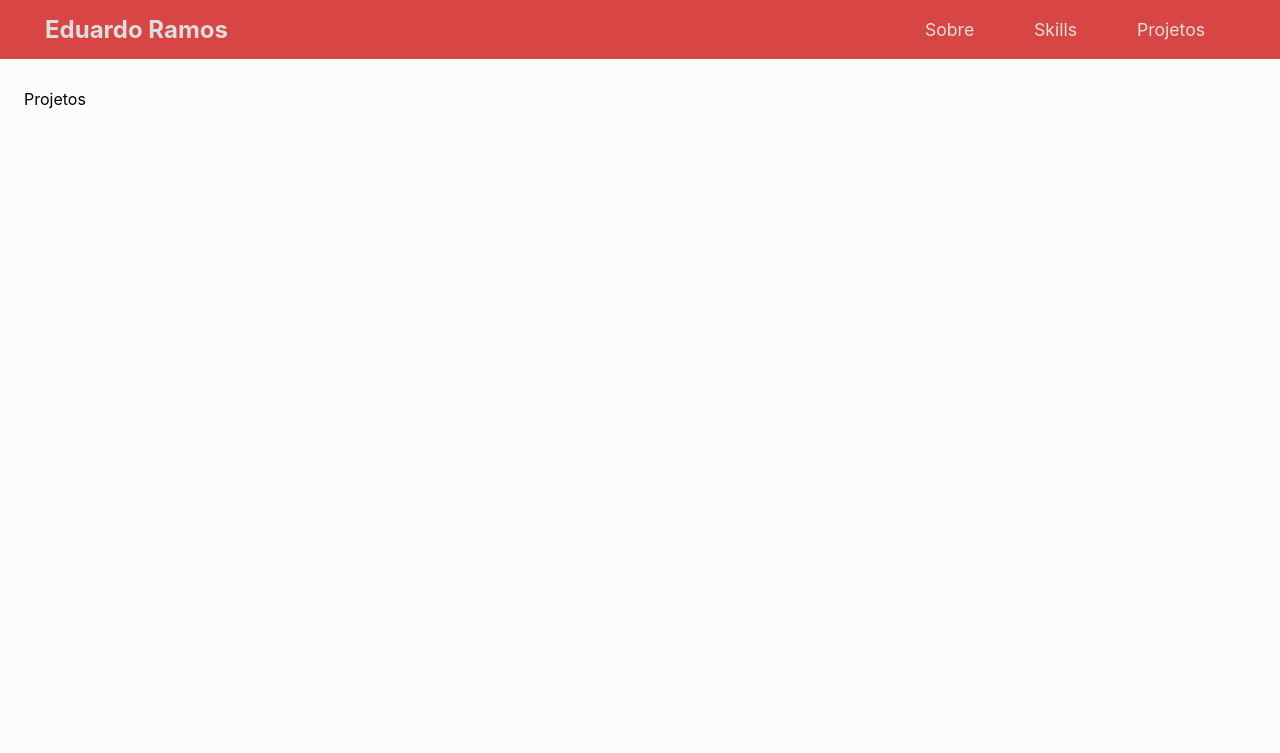
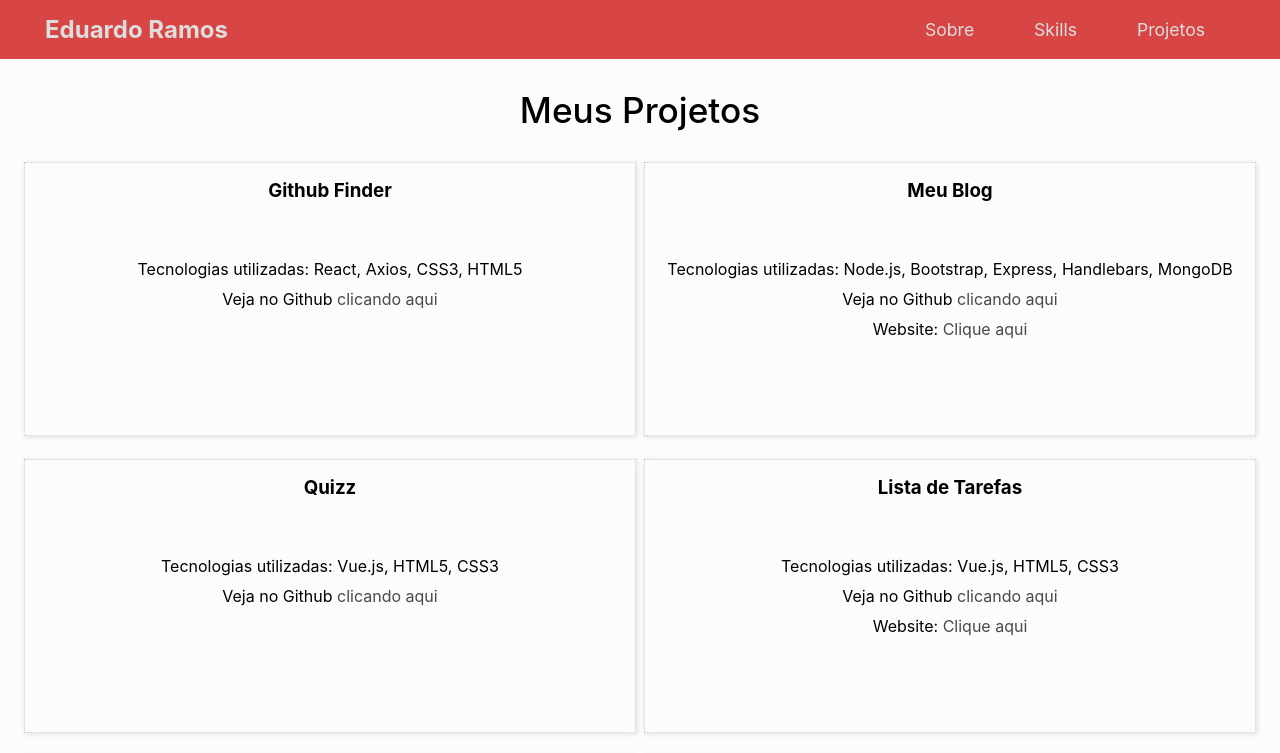
Before and after one commit to eduardoramos1/portfolio-React-Version, a React (Create React App) app: page /projetos in a window 1280 px wide. Shown: the top 753 px of the page. Built offline with nearby package versions, Linux system fonts and the light colour scheme.

Commit message:
Add seção de projetos e ajustando css

```diff
--- a/src/App.css
+++ b/src/App.css
@@ -6,6 +6,8 @@
 	--light-steel-blue: #b0c4de;
 	--white-smoke: rgb(233, 233, 233);
 }
+
+/* Estilos padroes */
 
 * {
 	margin: 0;
@@ -20,6 +22,15 @@ body {
 
 body {
 	background-color: var(--white);
+}
+
+a {
+	color: var(--light);
+	text-decoration: none;
+}
+
+a:hover {
+	opacity: 0.8;
 }
 
 /* header */
@@ -76,6 +87,15 @@ nav li {
 	text-align: center;
 }
 
+/* Projects */
+
+.grid-projects {
+	display: grid;
+	grid-template-rows: 1fr 1fr;
+	grid-template-columns: 1fr 1fr;
+	column-gap: 0.5rem;
+}
+
 /* skills */
 
 .skills img {
@@ -95,16 +115,7 @@ nav li {
 	justify-content: center;
 }
 
-/* Outros estilos */
-
-a {
-	color: var(--light);
-	text-decoration: none;
-}
-
-a:hover {
-	opacity: 0.8;
-}
+/* Estilos genericos */
 
 .bg-light {
 	background: var(--white-smoke);
@@ -132,6 +143,23 @@ a:hover {
 
 .m-auto {
 	margin: auto;
+}
+
+.grid-row-3 {
+	display: grid;
+	grid-template-rows: repeat(3, 1fr);
+	text-align: center;
+}
+
+.card {
+	padding: 1rem;
+	border: #ccc 1px dotted;
+	margin: 0.7rem 0;
+	box-shadow: rgb(224, 223, 223) 1px 1px 5px;
+}
+
+.dark {
+	color: var(--dark);
 }
 
 @media (max-width: 700px) {
@@ -172,4 +200,15 @@ a:hover {
 	.skills img {
 		width: 85%;
 	}
+
+	/* projects */
+	.grid-projects {
+		grid-template-columns: 1fr;
+	}
 }
+
+@media (max-width: 399px) {
+	html {
+		font-size: 12px;
+	}
+}
--- a/src/App.js
+++ b/src/App.js
@@ -1,4 +1,4 @@
-import React from "react";
+import React, { useState } from "react";
 import "./App.css";
 import { Container } from "@material-ui/core/";
 import Navbar from "./components/NavBar";
@@ -7,7 +7,11 @@ import Projects from "./components/Projects";
 import Skills from "./components/Skills";
 import { BrowserRouter, Switch, Route } from "react-router-dom";
 
+import projects from "./projects";
+
 function App() {
+	const [portfolioProjects] = useState(projects);
+
 	return (
 		<BrowserRouter>
 			<div className="App">
@@ -15,7 +19,9 @@ function App() {
 				<Container fixed>
 					<Switch>
 						<Route exact path="/" component={About} />
-						<Route exact path="/projetos" component={Projects} />
+						<Route exact path="/projetos">
+							<Projects portfolioProjects={portfolioProjects} />
+						</Route>
 						<Route exact path="/skills">
 							<Skills></Skills>
 						</Route>
--- a/src/components/Projects.jsx
+++ b/src/components/Projects.jsx
@@ -1,5 +1,42 @@
 import React from "react";
+import PropTypes from "prop-types";
 
-export default function Projects() {
-	return <div> Projetos</div>;
+export default function Projects(props) {
+	return (
+		<React.Fragment>
+			<h2 className="h2 about">Meus Projetos</h2>
+			<div className="grid-projects">
+				{" "}
+				{props.portfolioProjects.map(p => {
+					return (
+						<div className="card grid-row-3">
+							<h3 className="mb-3">{p.project}</h3>
+							<div>
+								<p className="mb-2">Tecnologias utilizadas: {p.tecnologies}</p>
+								<p className="mb-2">
+									Veja no Github{" "}
+									<a href={p.github} target="tab" className="dark">
+										{" "}
+										clicando aqui
+									</a>
+								</p>
+								{p.website && (
+									<p>
+										Website:{" "}
+										<a href={p.website} target="tab" className="dark">
+											Clique aqui
+										</a>
+									</p>
+								)}
+							</div>
+						</div>
+					);
+				})}
+			</div>
+		</React.Fragment>
+	);
 }
+
+Projects.propTypes = {
+	portfolioProjects: PropTypes.array.isRequired
+};
--- /dev/null
+++ b/src/projects.js
@@ -0,0 +1,40 @@
+const projects = [
+	{
+		project: "Github Finder",
+		website: null,
+		github: "https://github.com/eduardoramos1/Github-Finder",
+		tecnologies: "React, Axios, CSS3, HTML5"
+	},
+	{
+		project: "Meu Blog",
+		website: "https://blog-eduardo-ramos.herokuapp.com/",
+		github: "https://github.com/eduardoramos1/projeto-blog",
+		tecnologies: "Node.js, Bootstrap, Express, Handlebars, MongoDB"
+	},
+	{
+		project: "Quizz",
+		website: null,
+		github: "https://github.com/eduardoramos1/quizz",
+		tecnologies: "Vue.js, HTML5, CSS3 "
+	},
+	{
+		project: "Lista de Tarefas",
+		website: "https://projeto-lista-de-tarefa.herokuapp.com/",
+		github: "https://github.com/eduardoramos1/projeto-lista-de-tarefas",
+		tecnologies: "Vue.js, HTML5, CSS3 "
+	},
+	{
+		project: "Paralax Layout",
+		website: "https://eduardoramos1.github.io/paralax.github.io/",
+		github: "https://github.com/eduardoramos1/paralax.github.io",
+		tecnologies: "jQuery , Bootstrap"
+	},
+	{
+		project: "Flappy Bird  JS",
+		website: "https://eduardoramos1.github.io/flappy/",
+		github: "https://github.com/eduardoramos1/flappy",
+		tecnologies: "Vanilla Javascript, CSS3, HTML5"
+	}
+];
+
+export default projects;
```
